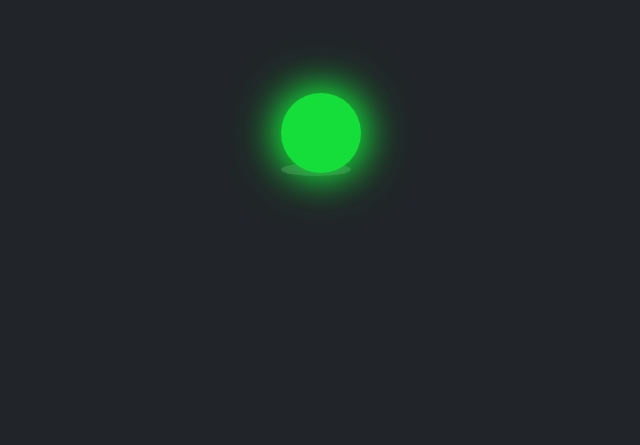
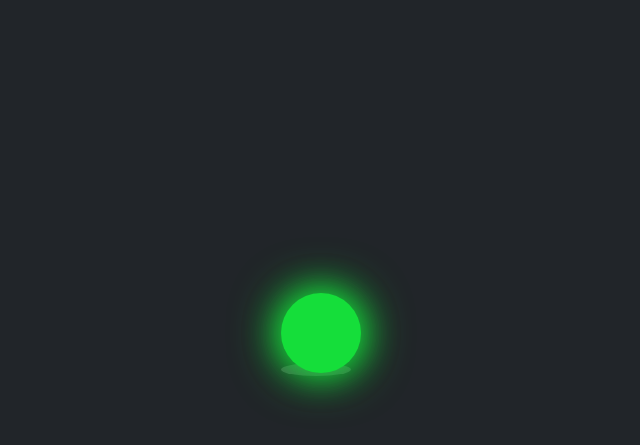
Before and after one commit to RashidatJay/Rashidat-CSSanimation, a plain HTML site: page index.html in a window 1280 px wide. Shown: the part 217-662 px from the top of the page, without its empty margins (319-959 px from the left). Drawn offline with Linux system fonts and the light colour scheme.

Commit message:
updated css

```diff
--- a/style.css
+++ b/style.css
@@ -7,7 +7,7 @@ body {
   background-color: #212529;
 }
 .animation-box {
-  height: 100vh;
+
   width: 500px;
   position: absolute;
   margin: auto;
@@ -24,7 +24,7 @@ body {
   border-radius: 50%;
   position: relative;
   box-shadow: 0 0 35px #15de3a, 0 0 50px #15de3a;
-  top: 310px;
+  top: 510px;
   left: 210px;
   animation: bounce 1s infinite;
   z-index: 5;
@@ -43,7 +43,7 @@ body {
   50% {
     height: 70px;
     width: 80px;
-    transform: translateY(-310px);
+    transform: translateY(-510px);
   }
   75% {
     height: 80px;
@@ -63,7 +63,7 @@ body {
   width: 70px;
   border-radius: 50%;
   position: relative;
-  top: 300px;
+  top: 500px;
   left: 210px;
   z-index: 4;
   animation: shadowbounce 1s infinite;
```
